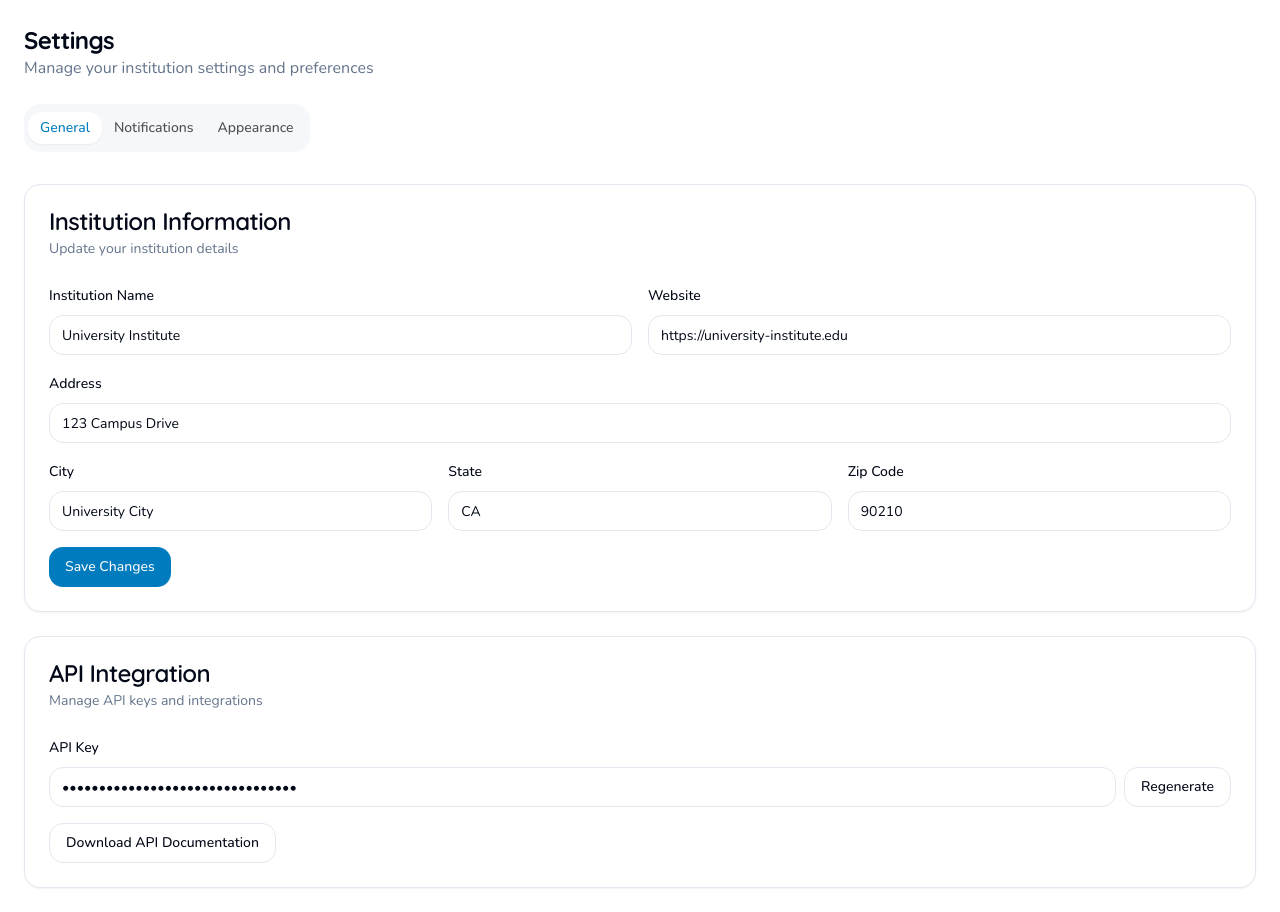
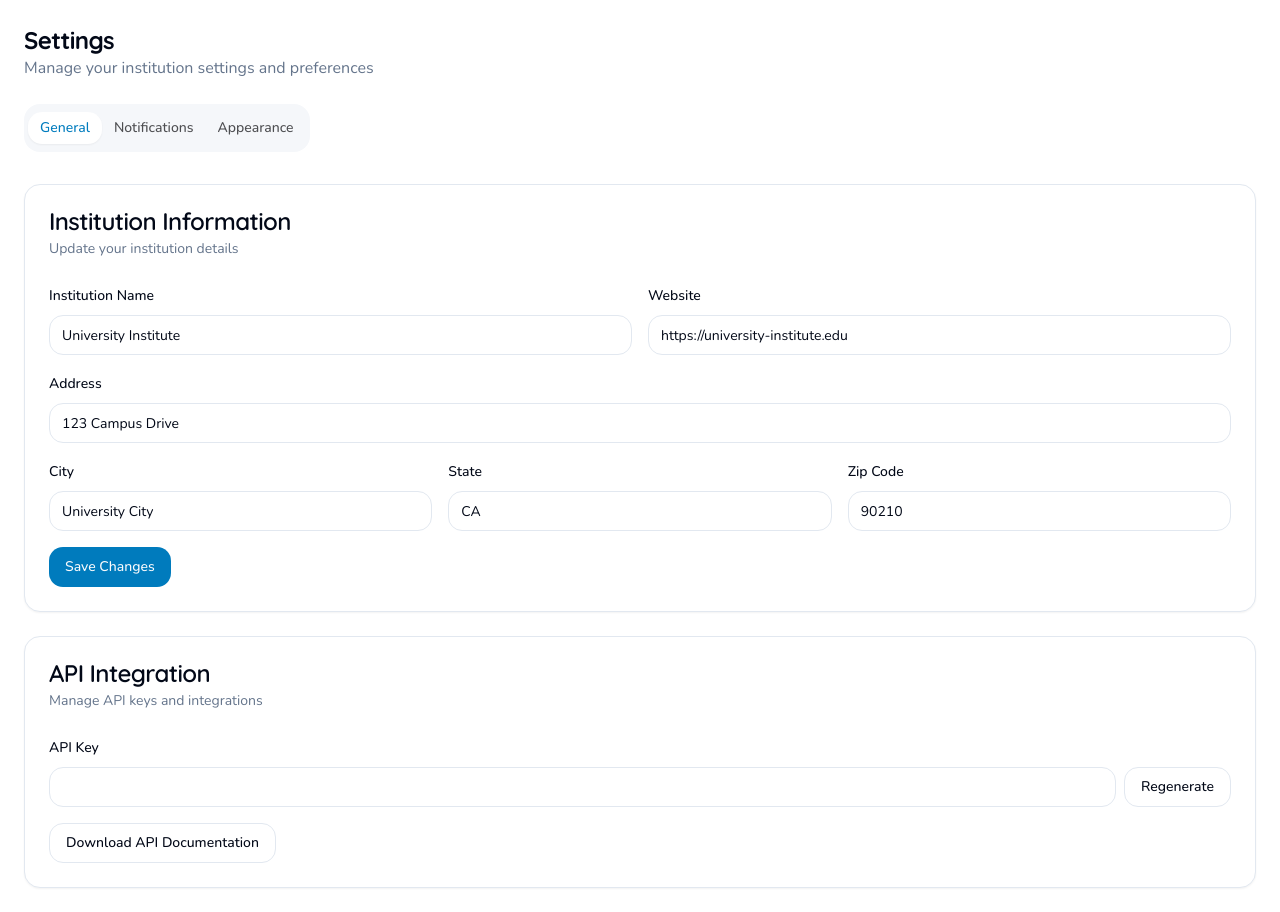
Before and after one commit to joaoson/ExpCriativa, a React (Vite) app in the folder ExpCriativa/: page /settings in a window 1280 px wide. Built offline with nearby package versions, Linux system fonts and the light colour scheme.

Commit message:
Removed API Key

```diff
--- a/ExpCriativa/src/pages/Settings.tsx
+++ b/ExpCriativa/src/pages/Settings.tsx
@@ -76,7 +76,7 @@ const Settings = () => {
                 <div className="space-y-2">
                   <Label htmlFor="apiKey">API Key</Label>
                   <div className="flex gap-2">
-                    <Input id="apiKey" defaultValue="sk_live_4eC39HqLyjWDarjtT1zdp7dc" type="password" />
+                    <Input id="apiKey" defaultValue="" type="password" />
                     <Button variant="outline">Regenerate</Button>
                   </div>
                 </div>
```
